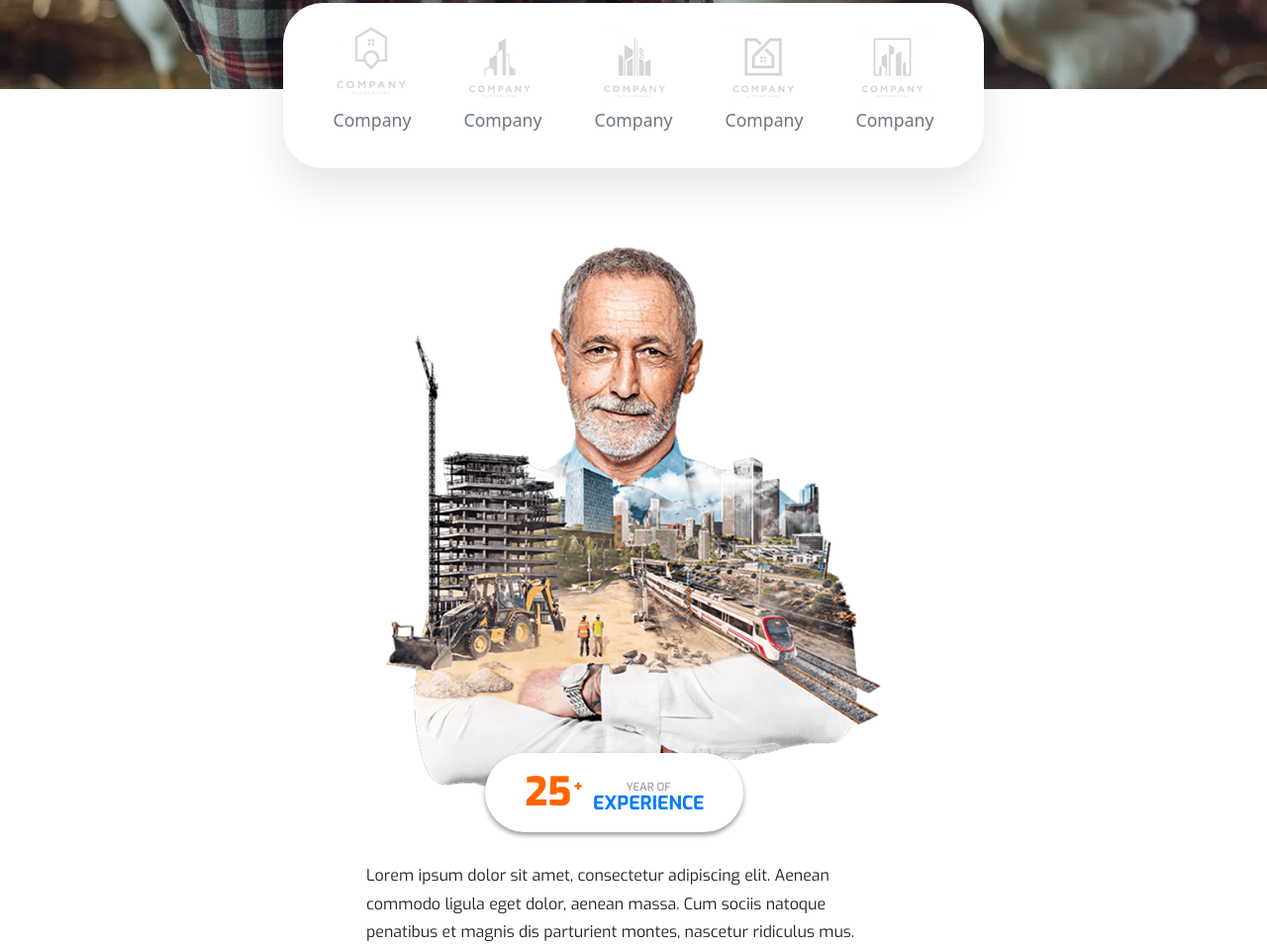
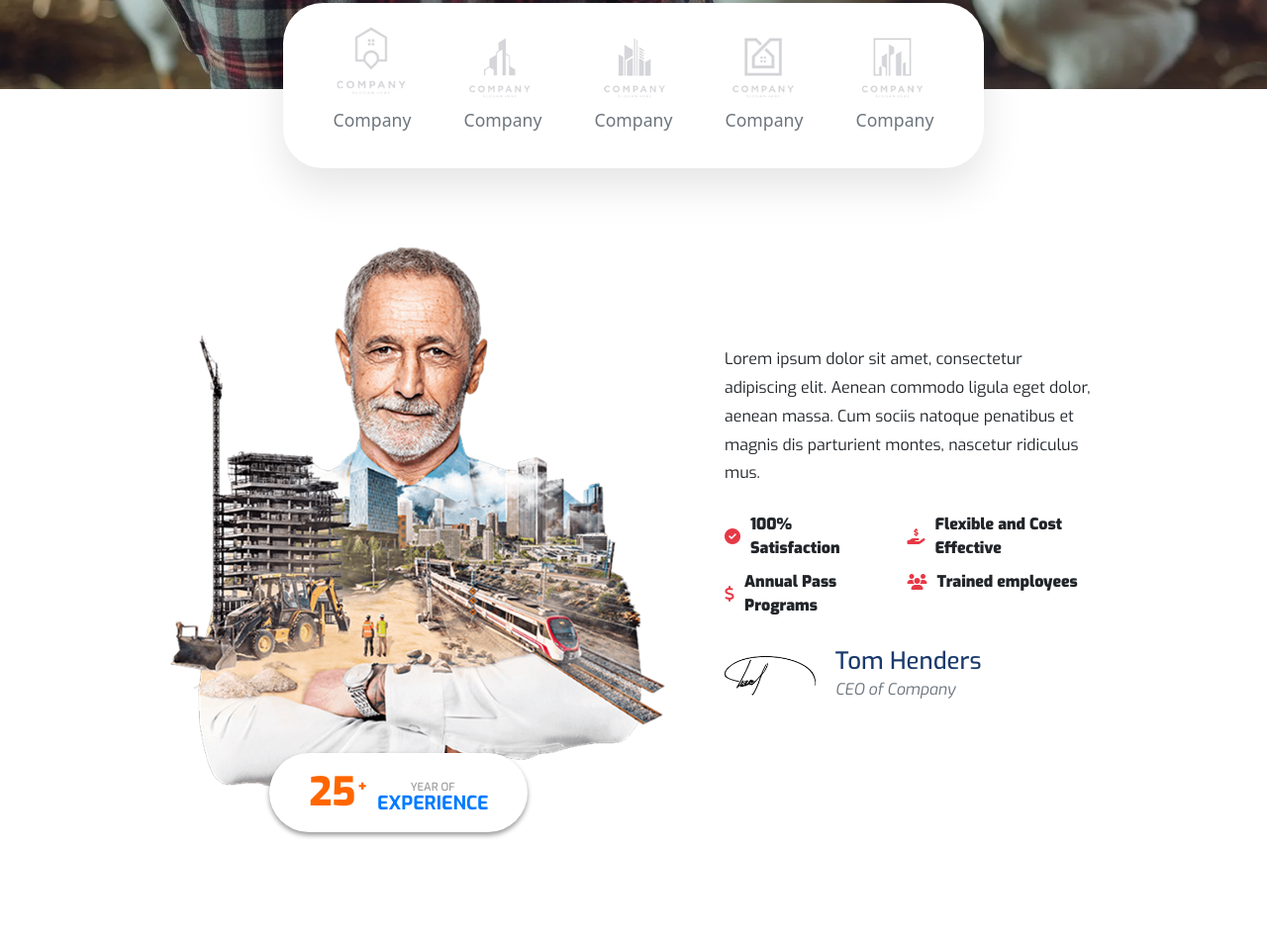
Before and after one commit to electrodragon/BeMotion, a PHP site: page / in a window 1280 px wide. Shown: the part 700-1655 px from the top of the page at 99% size. Run offline with PHP 8.4, Linux system fonts and the light colour scheme; style sheets or scripts are compiled from the project's sources; some web fonts are replaced.

Commit message:
Finaaly shayad done

```diff
--- a/scss/pages/home/_features.scss
+++ b/scss/pages/home/_features.scss
@@ -9,7 +9,6 @@
     align-items: center;
     justify-content: center;
     gap: 60px;
-    flex-wrap: wrap;
   }
 
   .experience-left {
@@ -132,7 +131,7 @@
   .features {
     padding: 100px 50px 0;
     .experience-wrap {
-      //margin-top: 50px;
+      flex-direction: column;
       padding: 10px;
 
       .experience-left {
```
